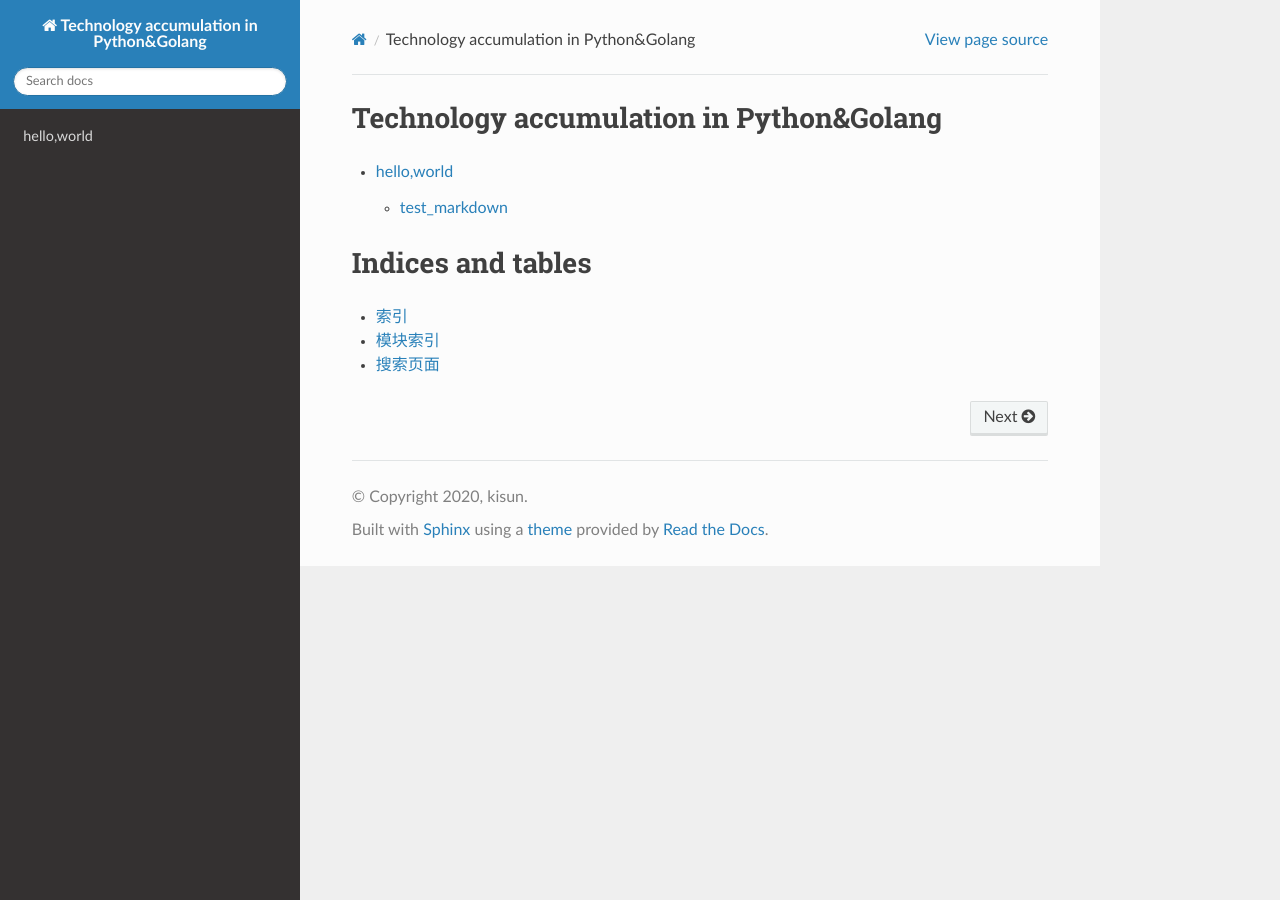
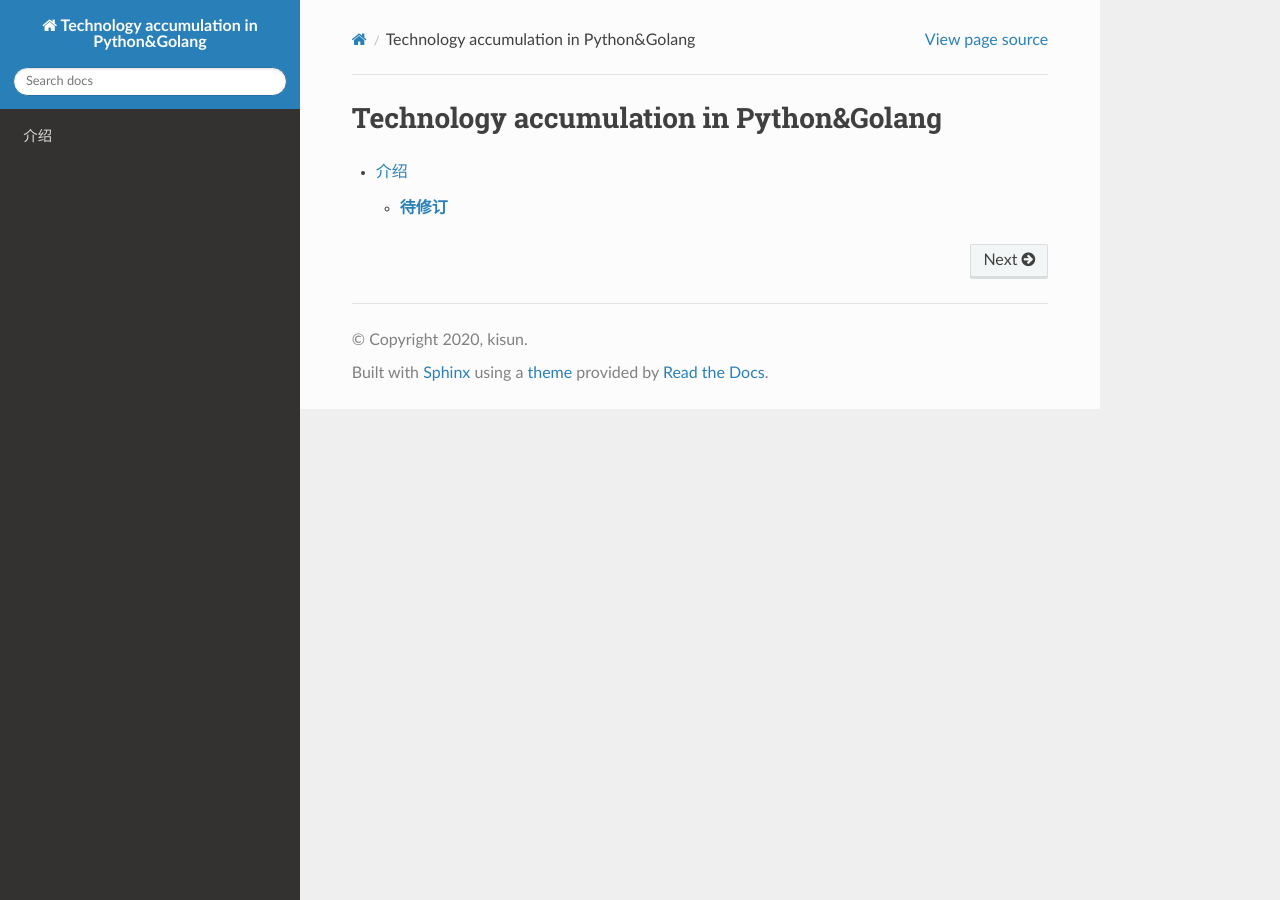
Before and after one commit to kisun-bit/Python-Golang-technology-accumulation, a Sphinx documentation site: the page built from source/index.rst, in a window 1280 px wide. Built offline with Sphinx 7.4.7 and the Read the Docs theme 2.0.0, drawn with Linux system fonts in a browser that asks for light colours.

Commit message:
删除Indices and tables

```diff
--- a/source/index.rst
+++ b/source/index.rst
@@ -10,10 +10,3 @@ Technology accumulation in Python&Golang
    :maxdepth: 3
 
    前言
-
-Indices and tables
-==================
-
-* :ref:`genindex`
-* :ref:`modindex`
-* :ref:`search`
--- a/source/前言.md
+++ b/source/前言.md
@@ -1,3 +1,3 @@
-## hello,world
----
-### test_markdown
+## 介绍
+
+### **待修订**
```
